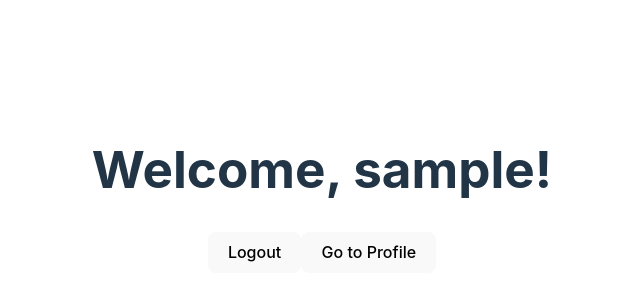
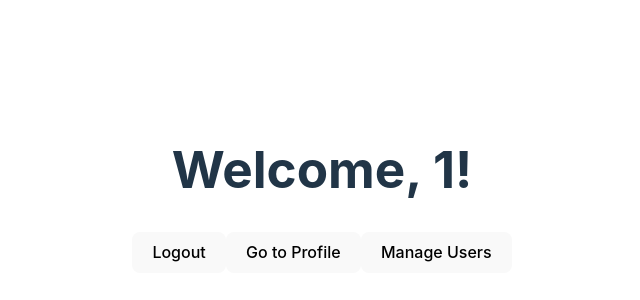
Before and after one commit to 7kax/SEProject, a Vue app: page / in a window 1280 px wide. Shown: the part 210-510 px from the top of the page, without its empty margins (318-958 px from the left). Built offline with nearby package versions, Linux system fonts and the light colour scheme; sample sign-in values are in the browser's storage.

Commit message:
修复Home.vue的bug

```diff
--- a/src/views/Home.vue
+++ b/src/views/Home.vue
@@ -1,6 +1,6 @@
 <template>
     <div class="home-container">
-        <h1>Welcome, {{ user?.username }}!</h1>
+        <h1>Welcome, {{ user?.id }}!</h1>
         <button @click="logout">Logout</button>
         <button @click="redirectToProfile">Go to Profile</button>
         <button v-if="isAdmin" @click="redirectToAdmin">Manage Users</button>
@@ -13,7 +13,7 @@ import { useAuthStore } from '@/stores/auth';
 
 const authStore = useAuthStore();
 const user = computed(() => authStore.user);
-const isAdmin = computed(() => authStore.isAdmin);
+const isAdmin = computed(() => authStore.user?.isAdmin);
 
 const logout = () => {
     authStore.logout();
```
